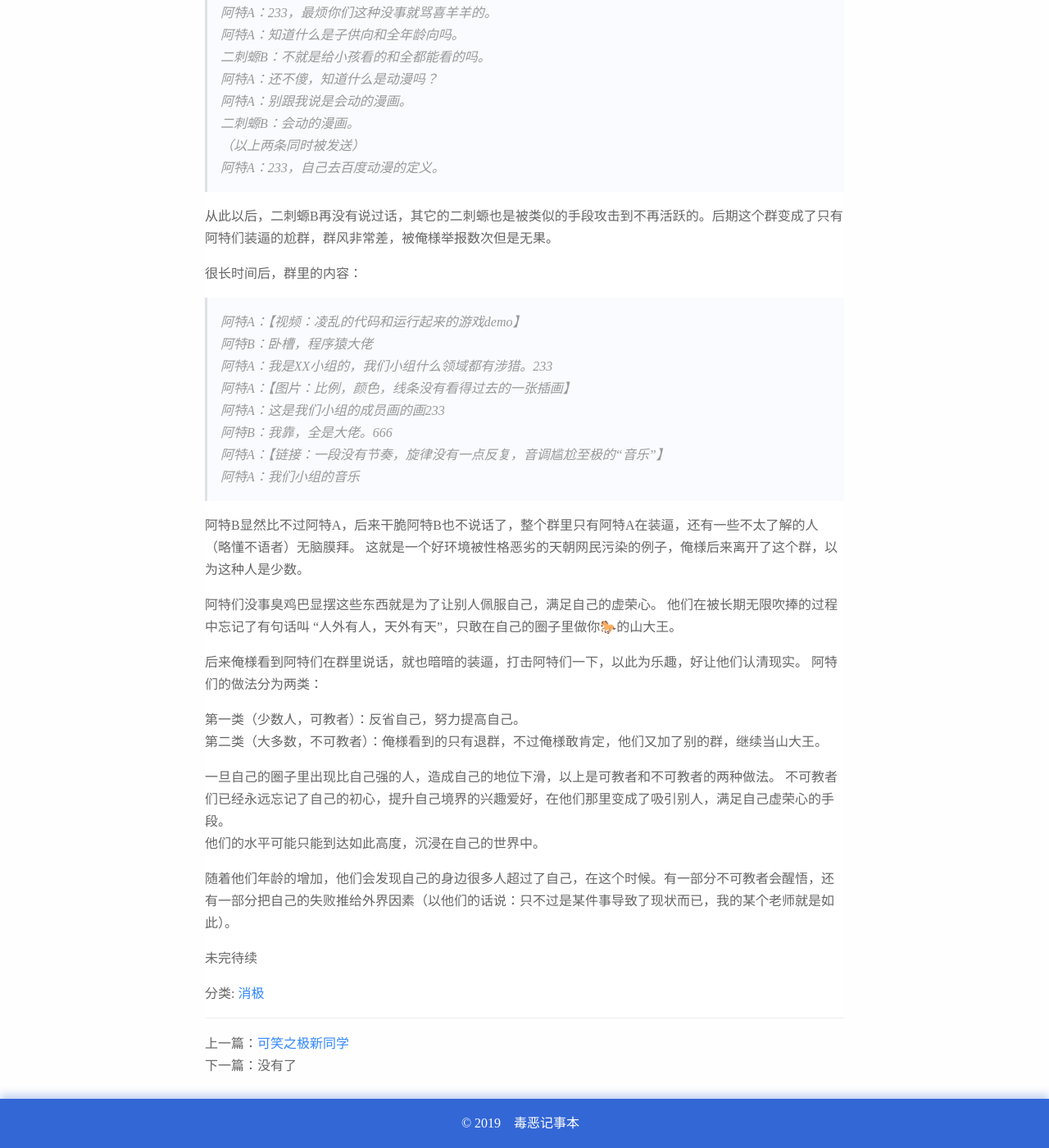
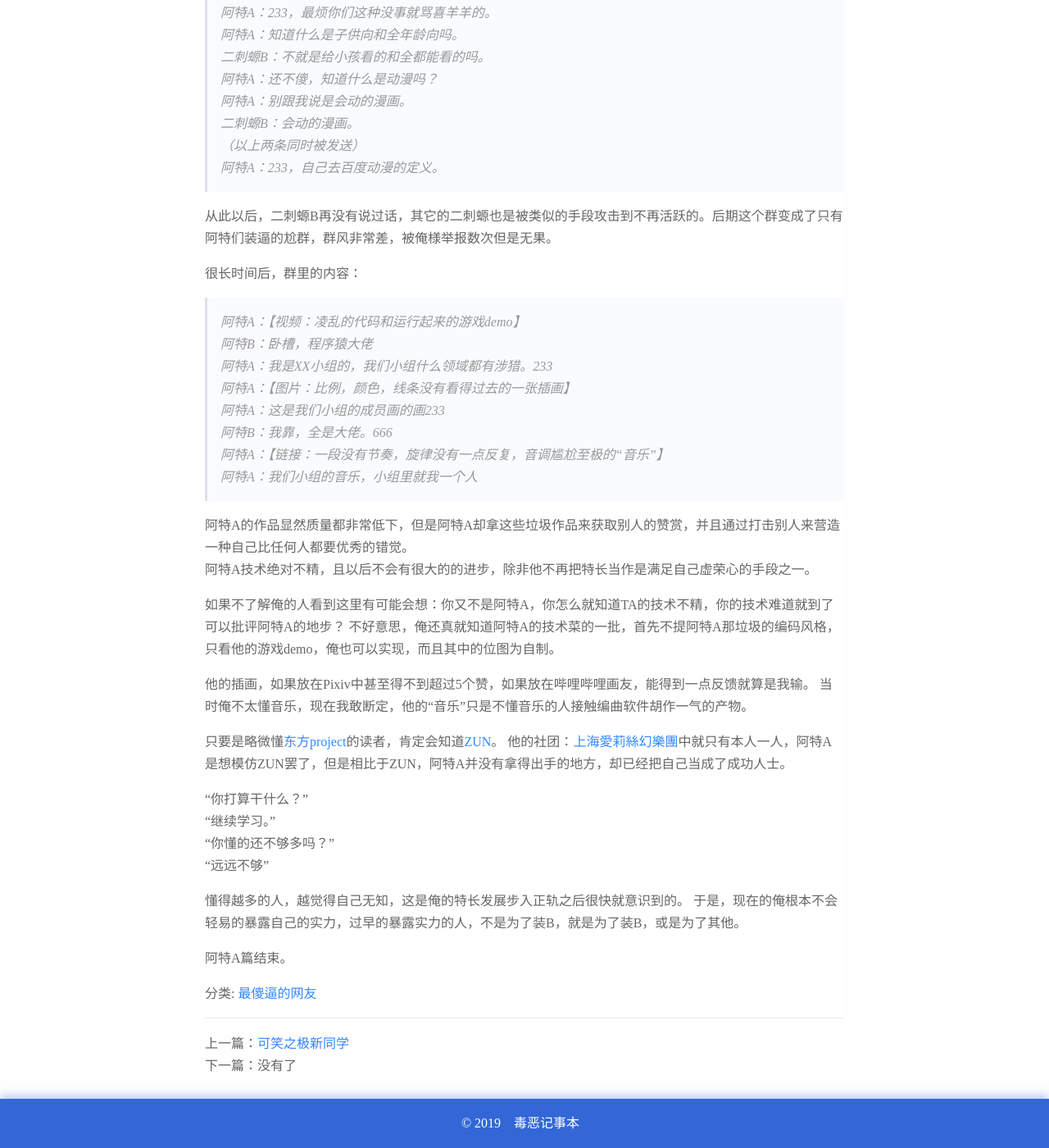
Before and after one commit to telechoc/telechoc.github.io, a Jekyll site: the page built from _posts/2019-02-22-the-most-sb-netfrie-atea.md, in a window 1280 px wide and 1400 px high, scrolled down 836 px. Shown: the whole window at 82% size. Built offline with Jekyll 4.4.1, drawn with Linux system fonts in a browser that asks for light colours.

Commit message:
Update and rename 2019-02-22-the-most-sb-netfrie.md to 2019-02-22-the-most-sb-netfrie-atea.md

```diff
--- a/_posts/2019-02-22-the-most-sb-netfrie.md
+++ b/_posts/2019-02-22-the-most-sb-netfrie-atea.md
@@ -1,7 +1,7 @@
 ---
-title: 最傻逼的网友
+title: 最傻逼的网友【阿特A】
 layout: post
-category: 消极
+category: [最傻逼的网友]
 ---
 
 本文内容包括但不限于傻逼网友的所作所为，且本文一半以上内容为虚构（装逼部分略有改动但实际情况确实如此）
@@ -47,24 +47,26 @@ category: 消极
 阿特A：这是我们小组的成员画的画233
 阿特B：我靠，全是大佬。666
 阿特A：【链接：一段没有节奏，旋律没有一点反复，音调尴尬至极的“音乐”】
-阿特A：我们小组的音乐
+阿特A：我们小组的音乐，小组里就我一个人
 
-阿特B显然比不过阿特A，后来干脆阿特B也不说话了，整个群里只有阿特A在装逼，还有一些不太了解的人（略懂不语者）无脑膜拜。
-这就是一个好环境被性格恶劣的天朝网民污染的例子，俺様后来离开了这个群，以为这种人是少数。
+阿特A的作品显然质量都非常低下，但是阿特A却拿这些垃圾作品来获取别人的赞赏，并且通过打击别人来营造一种自己比任何人都要优秀的错觉。
+阿特A技术绝对不精，且以后不会有很大的的进步，除非他不再把特长当作是满足自己虚荣心的手段之一。
 
-阿特们没事臭鸡巴显摆这些东西就是为了让别人佩服自己，满足自己的虚荣心。
-他们在被长期无限吹捧的过程中忘记了有句话叫 “人外有人，天外有天”，只敢在自己的圈子里做你🐎的山大王。
+如果不了解俺的人看到这里有可能会想：你又不是阿特A，你怎么就知道TA的技术不精，你的技术难道就到了可以批评阿特A的地步？
+不好意思，俺还真就知道阿特A的技术菜的一批，首先不提阿特A那垃圾的编码风格，只看他的游戏demo，俺也可以实现，而且其中的位图为自制。
 
-后来俺様看到阿特们在群里说话，就也暗暗的装逼，打击阿特们一下，以此为乐趣，好让他们认清现实。
-阿特们的做法分为两类：
+他的插画，如果放在Pixiv中甚至得不到超过5个赞，如果放在哔哩哔哩画友，能得到一点反馈就算是我输。
+当时俺不太懂音乐，现在我敢断定，他的“音乐”只是不懂音乐的人接触编曲软件胡作一气的产物。
 
-第一类（少数人，可教者）：反省自己，努力提高自己。
-第二类（大多数，不可教者）：俺様看到的只有退群，不过俺様敢肯定，他们又加了别的群，继续当山大王。
+只要是略微懂[东方project](https://zh.wikipedia.org/wiki/東方Project)的读者，肯定会知道[ZUN](https://zh.wikipedia.org/wiki/ZUN)。
+他的社团：[上海愛莉絲幻樂團](https://zh.wikipedia.org/wiki/上海愛莉絲幻樂團)中就只有本人一人，阿特A是想模仿ZUN罢了，但是相比于ZUN，阿特A并没有拿得出手的地方，却已经把自己当成了成功人士。
 
-一旦自己的圈子里出现比自己强的人，造成自己的地位下滑，以上是可教者和不可教者的两种做法。
-不可教者们已经永远忘记了自己的初心，提升自己境界的兴趣爱好，在他们那里变成了吸引别人，满足自己虚荣心的手段。
-他们的水平可能只能到达如此高度，沉浸在自己的世界中。
+“你打算干什么？”
+“继续学习。”
+“你懂的还不够多吗？”
+“远远不够”
 
-随着他们年龄的增加，他们会发现自己的身边很多人超过了自己，在这个时候。有一部分不可教者会醒悟，还有一部分把自己的失败推给外界因素（以他们的话说：只不过是某件事导致了现状而已，我的某个老师就是如此）。
+懂得越多的人，越觉得自己无知，这是俺的特长发展步入正轨之后很快就意识到的。
+于是，现在的俺根本不会轻易的暴露自己的实力，过早的暴露实力的人，不是为了装B，就是为了装B，或是为了其他。
 
-未完待续
+阿特A篇结束。
```
